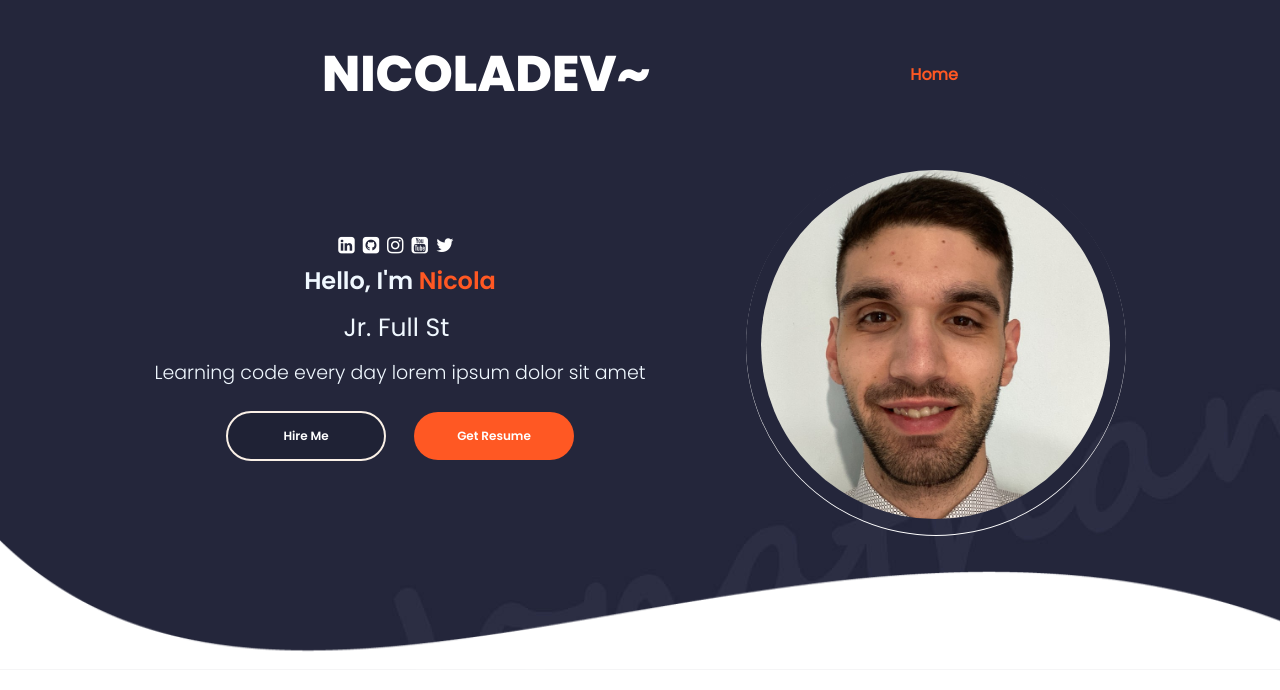
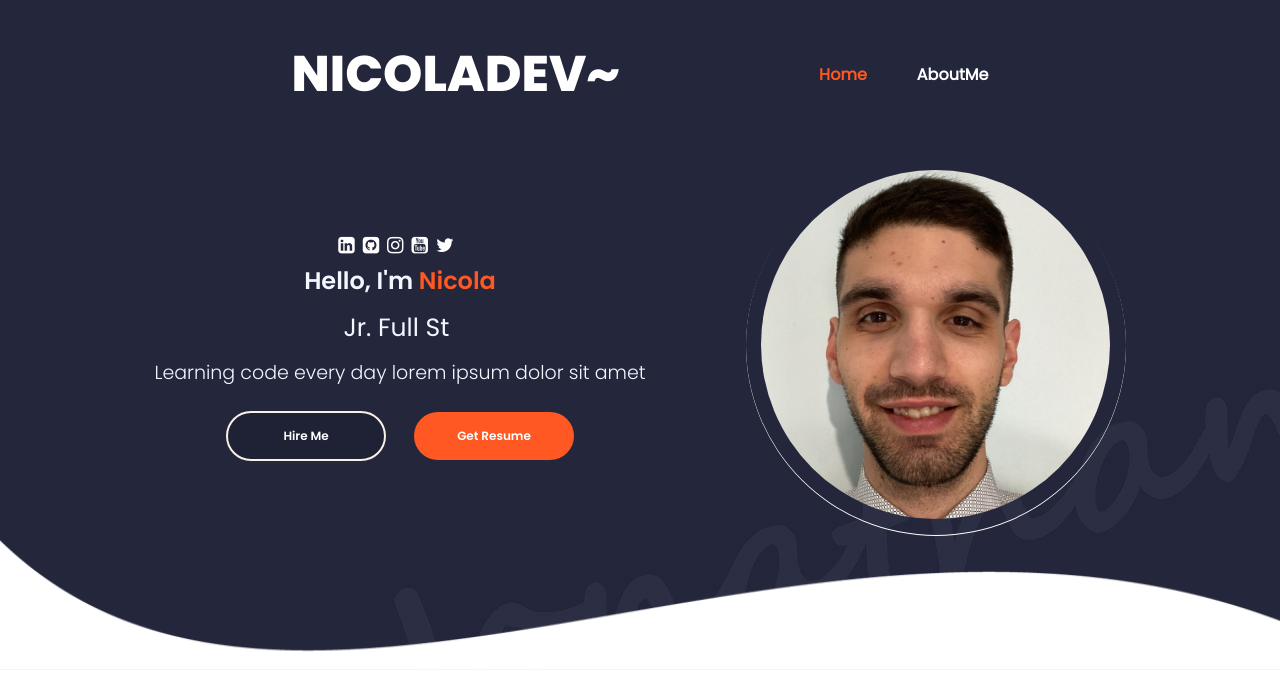
Before and after one commit to nicolacaddeo/portfolio-pro, a React (Create React App) app in the folder client/: page / in a window 1280 px wide. Shown: the top 690 px of the page. Built offline with nearby package versions, Linux system fonts and the light colour scheme; a web font is replaced by a local one.

Commit message:
added AboutMe component

```diff
--- /dev/null
+++ b/client/src/PortofolioContainer/AboutMe/AboutMe.js
@@ -0,0 +1,12 @@
+import React, {useEffect} from 'react';
+import ScreenHeading from '../../utilities/ScreenHeading/ScreenHeading'
+import ScrollService from '../../utilities/ScrollService'
+import Animations from '../../utilities/Animation'
+
+export default function AboutMe() {
+  return (
+    <div>
+
+    </div>
+  )
+}
--- a/client/src/utilities/commonUtils.js
+++ b/client/src/utilities/commonUtils.js
@@ -1,9 +1,14 @@
 import Home from "../PortofolioContainer/Home/Home";
+import AboutMe from "../PortofolioContainer/AboutMe/AboutMe";
 
 export const TOTAL_SCREENS = [
   {
     screen_name: "Home",
     component: Home,
+  },
+  {
+    screen_name: "AboutMe",
+    component: AboutMe,
   },
 ];
 export const GET_SCREEN_INDEX = (screen_name) => {
```
Also changed, not shown: client/src/PortofolioContainer/AboutMe/AboutMe.css (added), 1 other file (tests, documents, lock files or other folders).
